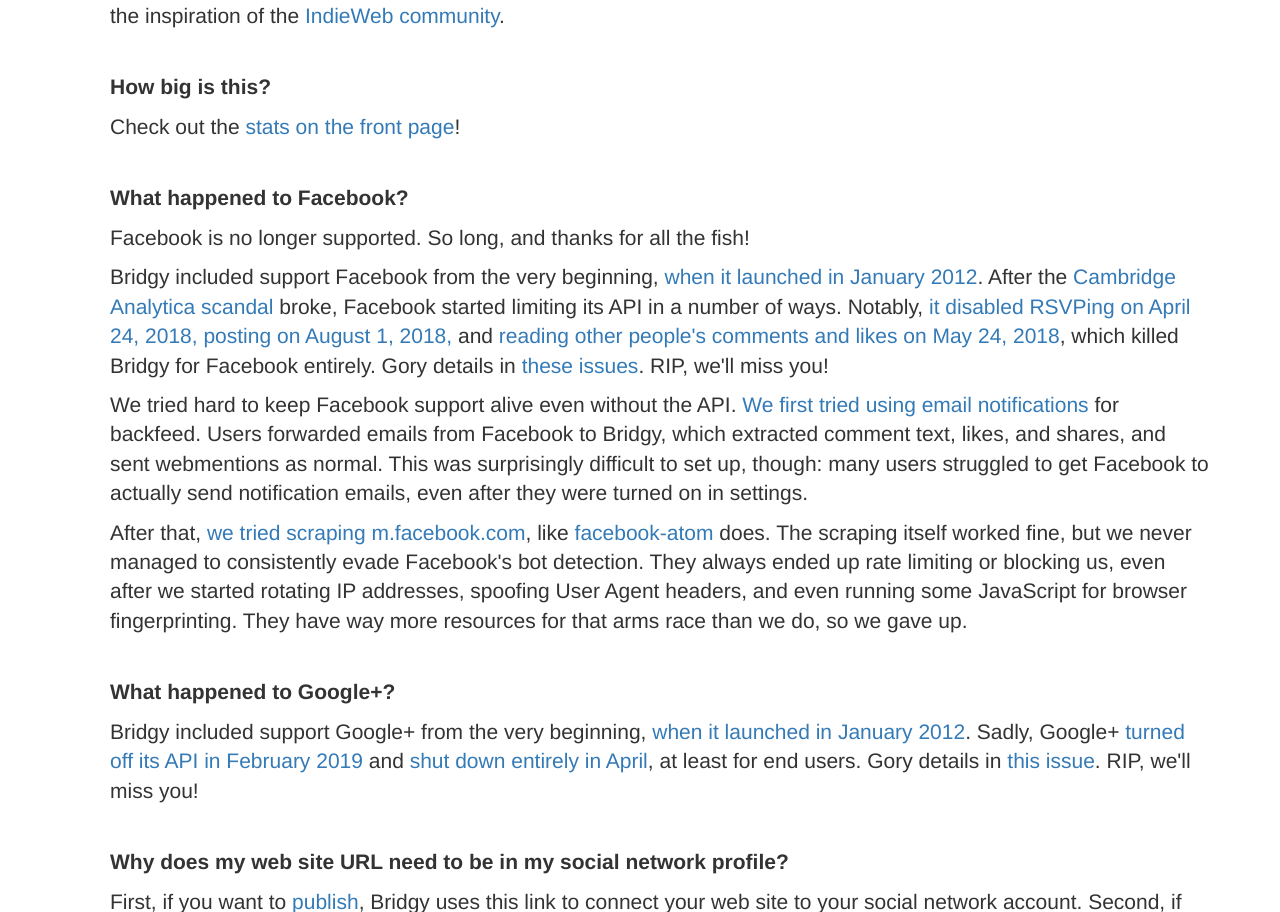
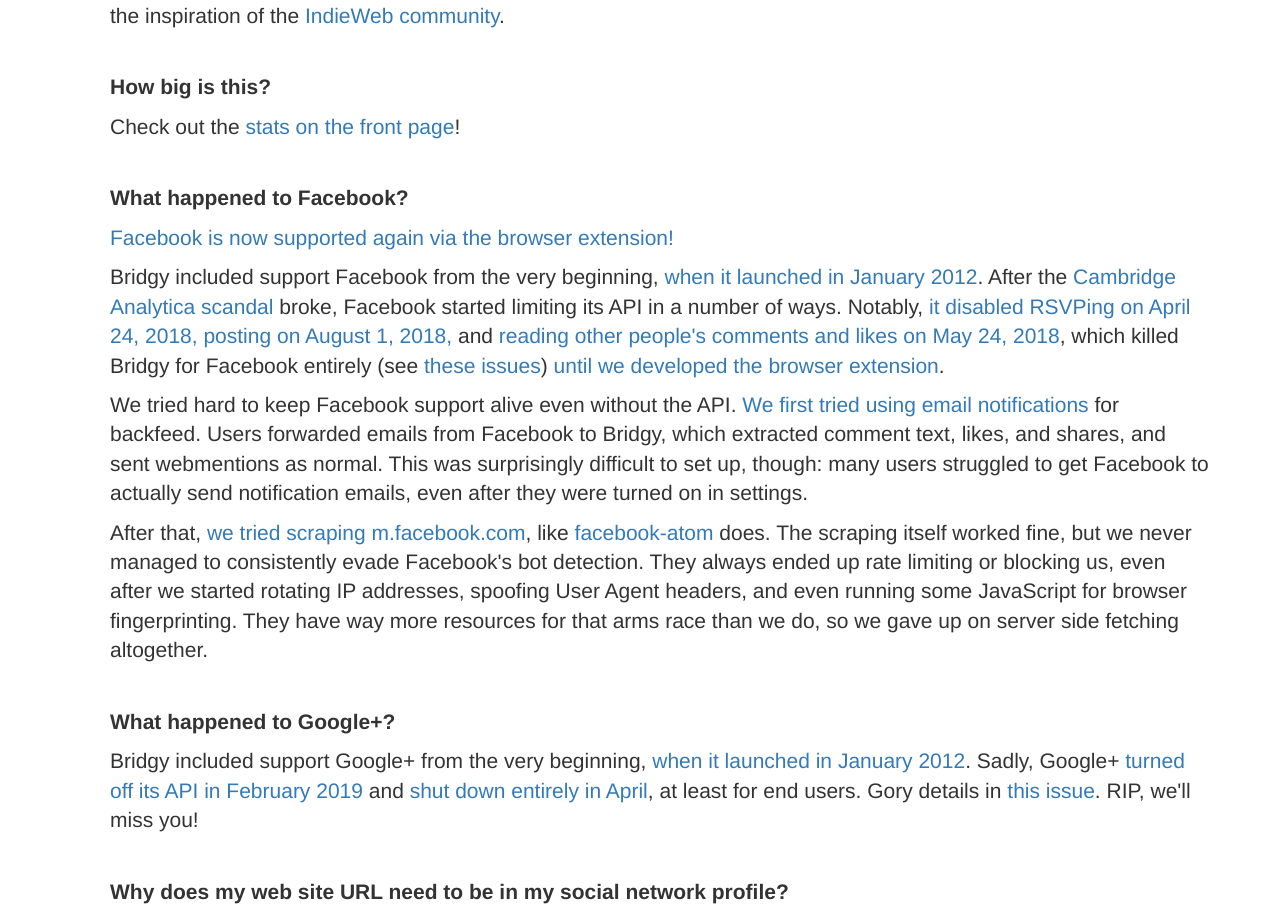
Before and after one commit to snarfed/bridgy, a Python web app: template templates/about.html in a window 1280 px wide. Shown: the part 4353-5265 px from the top of the page. Run offline with Jinja, Linux system fonts and the light colour scheme; the template is opened without the code that fills it, so the values that code supplies are empty; some libraries are stand-ins or nearby versions.

Commit message:
add facebook back to front page, update docs

```diff
--- a/templates/about.html
+++ b/templates/about.html
@@ -226,13 +226,13 @@ web</a> and like <a href="https://indieweb.org/why">owning our data</a>.
 <a id="facebook-publish"></a>
 <li id="rip-facebook" class="question">What happened to Facebook?</li>
 <li class="answer">
-<p>Facebook is no longer supported. So long, and thanks for all the fish!</p>
+<p><a href="#browser-extension">Facebook is now supported again via the browser extension!</a></p>
 
-<p>Bridgy included support Facebook from the very beginning, <a href="https://snarfed.org/2012-01-08_bridgy_launched">when it launched in January 2012</a>. After the <a href="https://www.theverge.com/2018/4/10/17165130/facebook-cambridge-analytica-scandal">Cambridge Analytica scandal</a> broke, Facebook started limiting its API in a number of ways. Notably, <a href="https://developers.facebook.com/blog/post/2018/04/24/new-facebook-platform-product-changes-policy-updates/">it disabled RSVPing on April 24, 2018, posting on August 1, 2018,</a> and <a href="https://developers.facebook.com/blog/post/2018/05/01/facebook-login-updates-further-protect-privacy/">reading other people's comments and likes on May 24, 2018</a>, which killed Bridgy for Facebook entirely. Gory details in <a href="https://github.com/snarfed/bridgy/issues/826">these</a> <a href="https://github.com/snarfed/bridgy/issues/817">issues</a>. RIP, we'll miss you!</p>
+<p>Bridgy included support Facebook from the very beginning, <a href="https://snarfed.org/2012-01-08_bridgy_launched">when it launched in January 2012</a>. After the <a href="https://www.theverge.com/2018/4/10/17165130/facebook-cambridge-analytica-scandal">Cambridge Analytica scandal</a> broke, Facebook started limiting its API in a number of ways. Notably, <a href="https://developers.facebook.com/blog/post/2018/04/24/new-facebook-platform-product-changes-policy-updates/">it disabled RSVPing on April 24, 2018, posting on August 1, 2018,</a> and <a href="https://developers.facebook.com/blog/post/2018/05/01/facebook-login-updates-further-protect-privacy/">reading other people's comments and likes on May 24, 2018</a>, which killed Bridgy for Facebook entirely (see <a href="https://github.com/snarfed/bridgy/issues/826">these</a> <a href="https://github.com/snarfed/bridgy/issues/817">issues</a>) <a href="#browser-extension">until we developed the browser extension</a>.</p>
 
 <p>We tried hard to keep Facebook support alive even without the API. <a href="https://github.com/snarfed/bridgy/issues/854">We first tried using email notifications</a> for backfeed. Users forwarded emails from Facebook to Bridgy, which extracted comment text, likes, and shares, and sent webmentions as normal. This was surprisingly difficult to set up, though: many users struggled to get Facebook to actually send notification emails, even after they were turned on in settings.</p>
 
-<p>After that, <a href="https://github.com/snarfed/granary/search?q=m.facebook.com&type=Commits">we tried scraping m.facebook.com</a>, like <a href="https://facebook-atom.appspot.com/">facebook-atom</a> does. The scraping itself worked fine, but we never managed to consistently evade Facebook's bot detection. They always ended up rate limiting or blocking us, even after we started rotating IP addresses, spoofing User Agent headers, and even running some JavaScript for browser fingerprinting. They have way more resources for that arms race than we do, so we gave up.</p>
+<p>After that, <a href="https://github.com/snarfed/granary/search?q=m.facebook.com&type=Commits">we tried scraping m.facebook.com</a>, like <a href="https://facebook-atom.appspot.com/">facebook-atom</a> does. The scraping itself worked fine, but we never managed to consistently evade Facebook's bot detection. They always ended up rate limiting or blocking us, even after we started rotating IP addresses, spoofing User Agent headers, and even running some JavaScript for browser fingerprinting. They have way more resources for that arms race than we do, so we gave up on server side fetching altogether.</p>
 </li>
 
 <li id="rip-google+" class="question">What happened to Google+?</li>
@@ -676,15 +676,15 @@ so that recipients can fetch and parse them.
 </ul>
 </li>
 
-<li id="browser-extension" class="question">Wait, Instagram needs a browser extension now?</li>
+<li id="browser-extension" class="question">Wait, Instagram and Facebook need a browser extension now?</li>
 <li class="answer">
-<p>Bridgy now uses a browser extension to pull back Instagram responses (ie <a href="https://indieweb.org/backfeed">backfeed</a>)!
+<p>Bridgy now uses a browser extension to pull back Instagram and Facebook responses (ie <a href="https://indieweb.org/backfeed">backfeed</a>). Grab it for <a href="https://chrome.google.com/webstore/detail/bridgy/lcpeamdhminbbjdfjbpmhgjgliaknflj" style="white-space: nowrap"><img src="/static/chrome_logo.png" style="height: 1em; margin-top: -.2em; white-space: nowrap" /> Chrome</a> or <a href="https://addons.mozilla.org/en-US/firefox/addon/bridgy/" style="white-space: nowrap"><img src="/static/firefox_logo.png" style="height: 1em; margin-top: -.2em" /> Firefox</a>, try it out, and <a href="https://indieweb.org/discuss">let us know what you think</a>!
 </p>
-<p>When you first install it, it opens a Bridgy tab for you to <a href="https://indieauth.net/">IndieAuth</a> into your web site. (Your site needs to support IndieAuth, like before.) After that, it runs in the background, forwarding responses to Bridgy to send back to your site like normal. You can see status info and poke it on the extension's settings page. Grab it <a href="https://chrome.google.com/webstore/detail/bridgy/lcpeamdhminbbjdfjbpmhgjgliaknflj">for Chrome</a> <a href="https://addons.mozilla.org/en-US/firefox/addon/bridgy/">or Firefox</a> and <a href="https://indieweb.org/discuss">let us know what you think</a>!
+<p>When you first install the extension, it opens a Bridgy tab for you to <a href="https://indieauth.net/">IndieAuth</a> into your web site. (Your site needs to support IndieAuth, like before.) After that, it runs in the background, forwarding responses to Bridgy to send back to your site like normal. You can see status info and poke it on the extension's settings page.
 </p>
 <p>Instagram and Facebook have been thorns in Bridgy's side for many years now, as they both gradually locked down parts of their APIs that Bridgy needed. Facebook also had strong anti-scraping countermeasures, so we were <a href="#rip-facebook">forced to shut it down entirely</a>, but we <a href="https://github.com/snarfed/bridgy/issues/603">managed to scrape Instagram</a> enough to keep it limping along. <a href="https://github.com/snarfed/bridgy/issues/665">They recently stepped up their countermeasures too</a>, though, and we couldn't keep up.
 </p>
-<p>Fortunately, Bridgy users can log into Instagram legitimately, in their own browsers, so a browser extension lets them send Bridgy their own Instagram data. Shh, don't tell, it's our little (open source) secret.
+<p>Fortunately, you can log into Instagram and Facebook legitimately, in your own browser, so the browser extension lets you send your own data from those silos to Bridgy.
 </p>
 </li>
 
--- a/templates/index.html
+++ b/templates/index.html
@@ -11,6 +11,7 @@
 <div id="listen-signups" class="row">
 <p class="big">Connect your accounts:</p>
 {{ sources['twitter'].button_html('listen')|safe }}
+{{ sources['facebook'].button_html('listen')|safe }}
 {{ sources['instagram'].button_html('listen')|safe }}
 {{ sources['flickr'].button_html('listen')|safe }}
 {{ sources['github'].button_html('listen')|safe }}
```
Also changed, not shown: facebook.py (+8 -0 lines), static/chrome_logo.png (added), static/firefox_logo.png (added).
